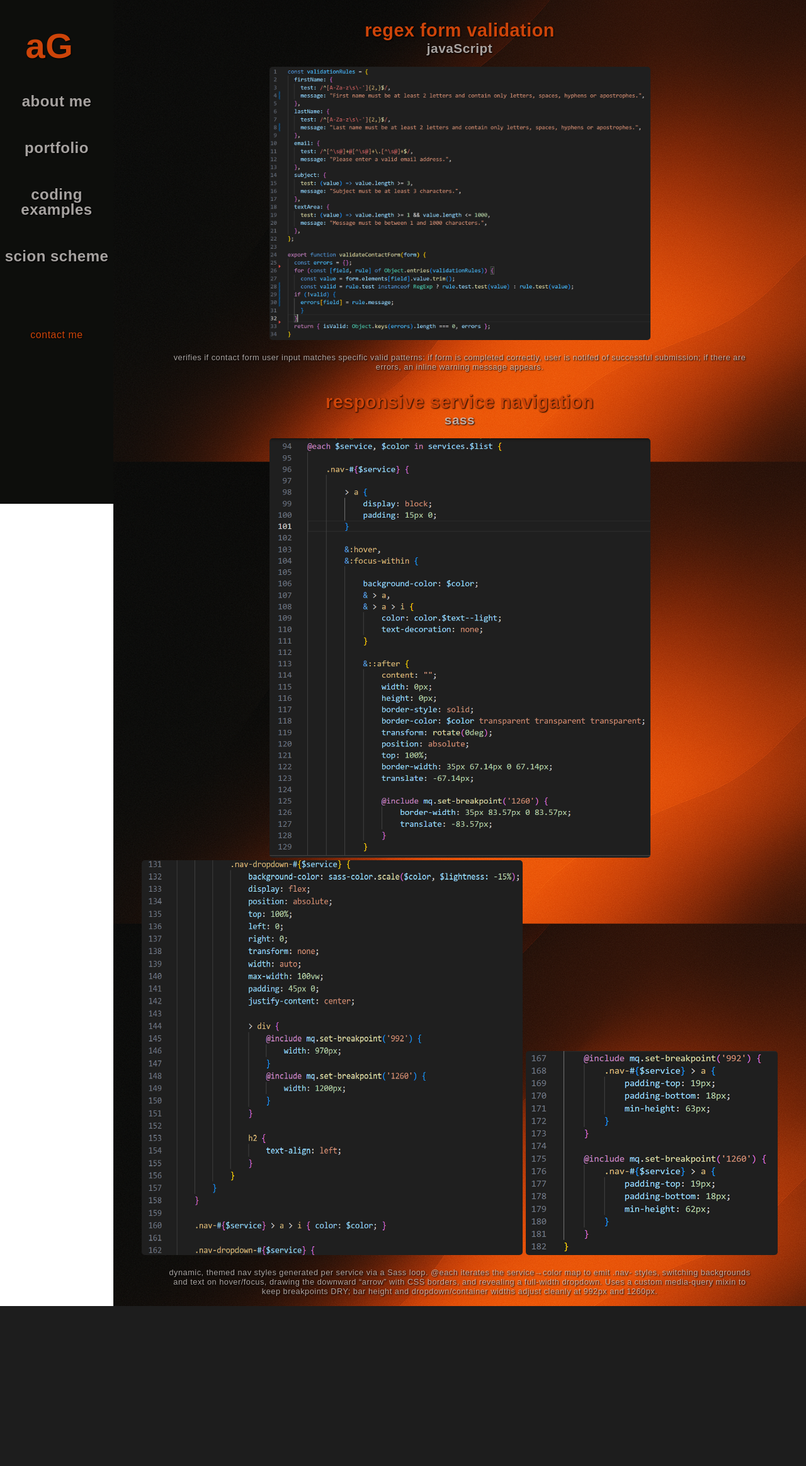
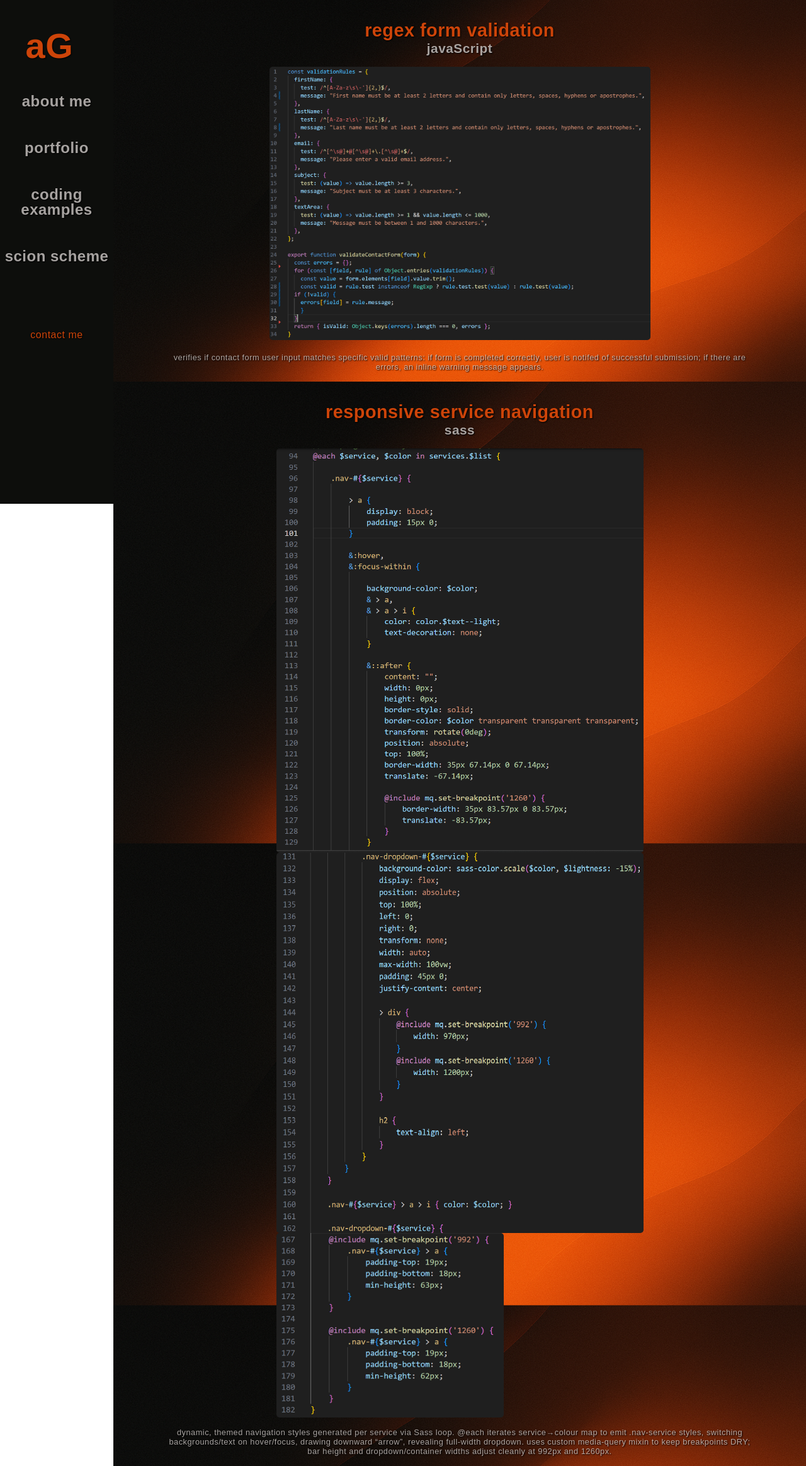
Before and after one commit to Techno-Logic-Al/portfolio, a PHP site: page /coding-examples.html in a window 1280 px wide. Shown: the whole page at 63% size. Before the commit the page ends 2074 px from the top, so only its background shows below. Run offline with PHP 8.4, Linux system fonts and the light colour scheme; some web fonts are replaced.

Commit message:
added and styled new content on code examples page

```diff
--- a/coding-examples.html
+++ b/coding-examples.html
@@ -44,6 +44,7 @@
       <div class="coding-examples">
         <div class="coding-examples-container">
           <div class="coding-examples-content">
+            <div class="regex-section">
               <h1>regex form validation</h1>
               <h2>javaScript</h2>
               <img class="regex pic" src="./images/regex.png" alt="an image of JavaScript code showing regular expressions (regex)"/>
@@ -51,15 +52,22 @@
                  if form is completed correctly, user is notifed of successful submission;
                  if there are errors, an inline warning message appears.
               </p>
+            </div>
+            <div class="responsive-nav-section">
+              <div class="responsive-nav-tile">
                 <h1>responsive service navigation</h1>
                 <h2>sass</h2>
                 <img class="responsive service navigation pic" src="./images/responsive service navigation 1.png" alt="first image of Sass code showing responsive service navigation"/>
-            <img class="responsive service navigation pic" src="./images/responsive service navigation 2.png" alt="second image of Sass code showing responsive service navigation"/>
-            <img class="responsive service navigation pic" src="./images/responsive service navigation 3.png" alt="third image of Sass code showing responsive service navigation"/>
-            <p>dynamic, themed nav styles generated per service via a Sass loop.
-              @each iterates the service→color map to emit .nav-<service> styles, switching backgrounds and text on hover/focus, drawing the downward “arrow” with CSS borders, and revealing a full‑width dropdown.
-              Uses a custom media‑query mixin to keep breakpoints DRY; bar height and dropdown/container widths adjust cleanly at 992px and 1260px.
+              </div>
+              <div class="responsive-nav-images">
+                <img class="responsive service navigation pic nav-img-2" src="./images/responsive service navigation 2.png" alt="second image of Sass code showing responsive service navigation"/>
+                <img class="responsive service navigation pic nav-img-3" src="./images/responsive service navigation 3.png" alt="third image of Sass code showing responsive service navigation"/>
+              </div>
+            <p>dynamic, themed navigation styles generated per service via Sass loop.
+              @each iterates service→colour map to emit .nav-service styles, switching backgrounds/text on hover/focus, drawing downward “arrow”, revealing full‑width dropdown.
+              uses custom media‑query mixin to keep breakpoints DRY; bar height and dropdown/container widths adjust cleanly at 992px and 1260px.
             </p>
+            </div>
           </div>
         </div>
       </div>
--- a/scss/layout/_coding-examples.scss
+++ b/scss/layout/_coding-examples.scss
@@ -1,12 +1,5 @@
 @use"../base" as *;
 @use"../utilities" as *;
-
-.coding-examples {
-    background-image: url("../images/background.png");
-    background-repeat: repeat-y;
-    background-size: 100% auto;
-    background-position: top center;
-}
 
 .coding-examples-container {
     width: 100%;
@@ -52,3 +45,58 @@
         @include color(almost-white);
     }
 }
+
+.regex-section {
+    background-image: url("../images/background.png");
+    background-repeat: no-repeat;
+    background-position: top center;
+    background-size: 100% 100%;
+    display: flow-root; /* avoid top-margin collapse into parent */
+}
+
+.responsive-nav-section {
+    text-align: center;
+    background-image: url("../images/background.png");
+    background-repeat: repeat-y;
+    background-size: 100% auto;
+    background-position: top center;
+    display: flow-root; /* prevent margin collapse; keep background aligned */
+}
+
+/* Tile container: exactly one background tile high (1536:1024 => 3:2) */
+.responsive-nav-tile {
+    width: 100%;
+    aspect-ratio: 3 / 2; /* height = 2/3 of width */
+    display: grid;
+    grid-template-rows: auto auto 1fr; /* h1, h2, image fills remainder */
+}
+
+.responsive-nav-tile h1 {
+    margin-top:2rem;
+}
+
+.responsive-nav-tile img {
+    align-self: end;       /* sit on the tile bottom edge */
+    justify-self: center;  /* centered under headings */
+    height: auto;          /* scale naturally; bottom aligns to tile */
+    width: auto;           /* preserve aspect ratio */
+    max-width: 53%;        /* reduce overall size to match layout */
+    object-fit: contain;   /* don't crop tall image */
+}
+
+.responsive-nav-images {
+    display: block;
+    width: 53%;
+    margin: 0 auto;
+    padding: 0;
+
+    img {
+        display: block;
+        width: 100%;
+        max-width: 100%;
+        height: auto;
+        margin: 0;
+    }
+    .nav-img-2 { width: 100%; }
+    .nav-img-3 { width: var(--img3-width, 62%); }
+}
```
Also changed, not shown: tempfile.txt (added, +54 -0 lines), css/style.min.css, 1 other file. Lines whose indentation alone changed are shown as unchanged.
